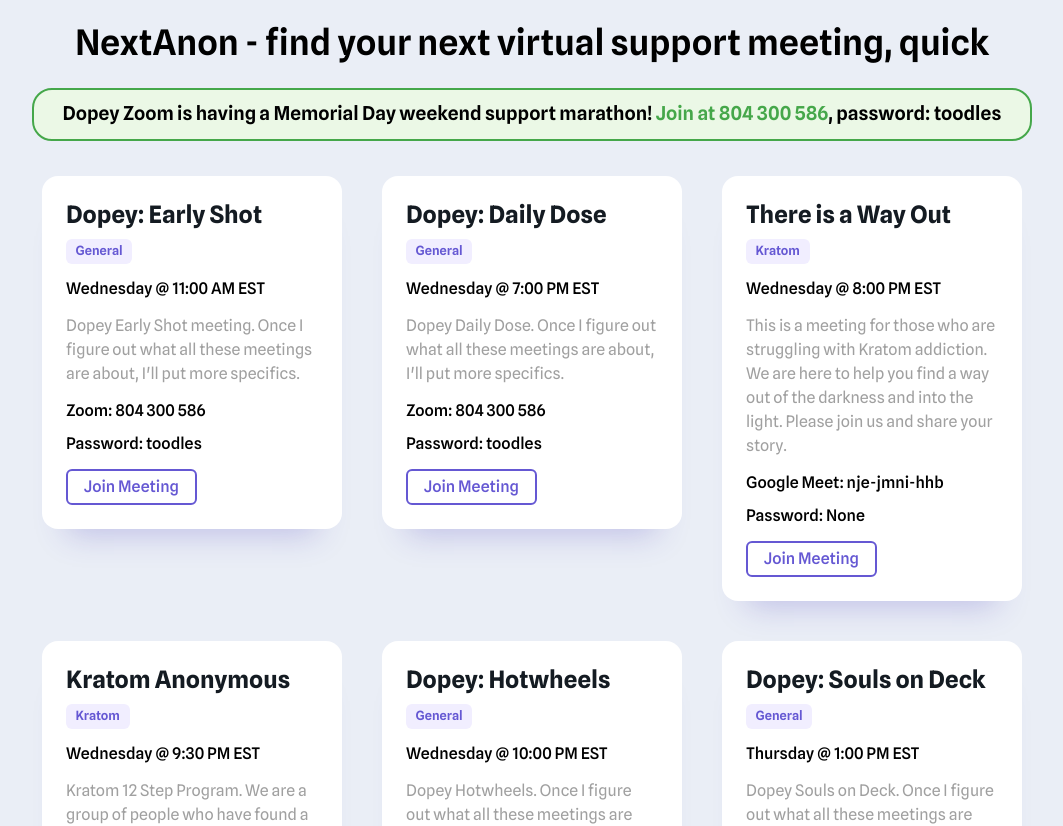
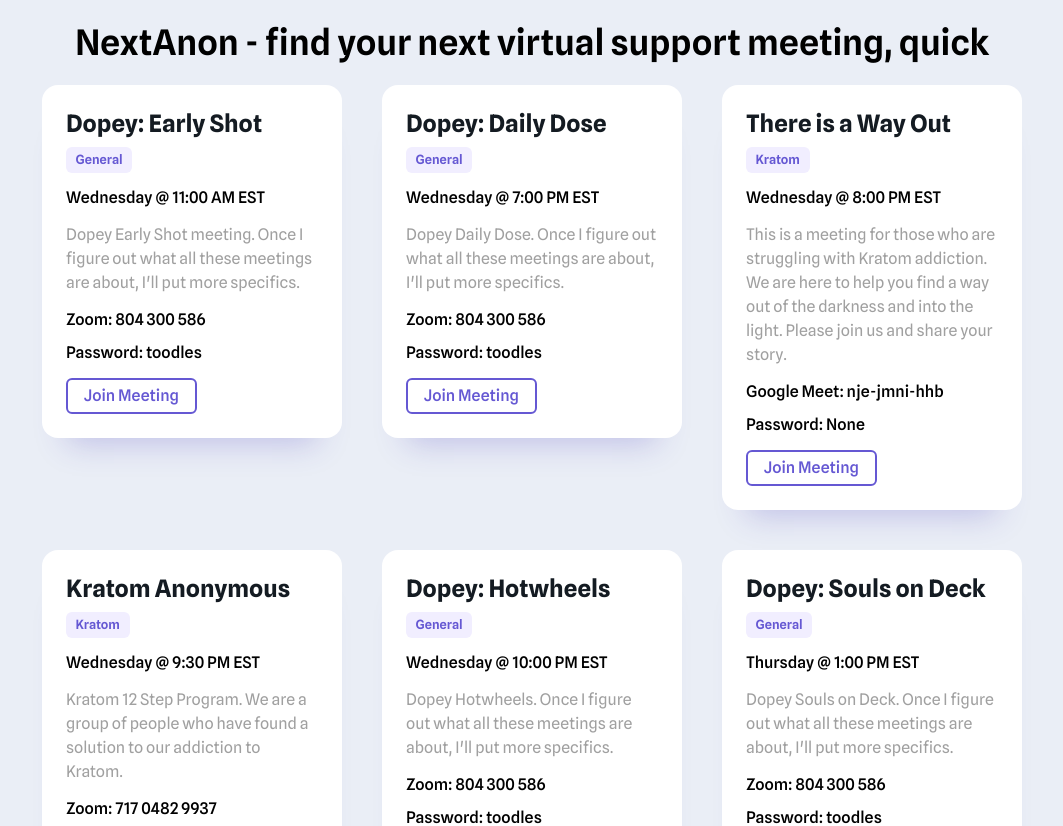
Before and after one commit to mclifford82/nextanon, a React (Create React App) app: page / in a window 1280 px wide. Shown: the top 826 px of the page, without its empty margins (108-1171 px from the left). Built offline with nearby package versions, Linux system fonts and the light colour scheme.

Commit message:
Remove dopey msg

```diff
--- a/src/App.js
+++ b/src/App.js
@@ -34,8 +34,8 @@
   return (
     <div className="App">
 
-      <div className="header">NextAnon - find your next virtual support meeting, quick
-        <p className="announcement">Dopey Zoom is having a Memorial Day weekend support marathon! <a href="https://zoom.us/j/804300586" target="_blank">Join at 804 300 586</a>, password: toodles</p>
+      <div className="header">
+        NextAnon - find your next virtual support meeting, quick
       </div>
 
       <div className="cards">
```
Also changed, not shown: public/svg/googlecalendar.svg (added), 1 other file (tests, documents, lock files or other folders).
